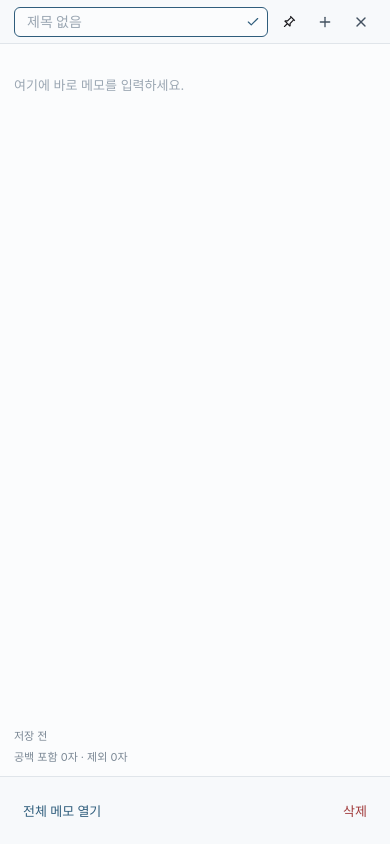
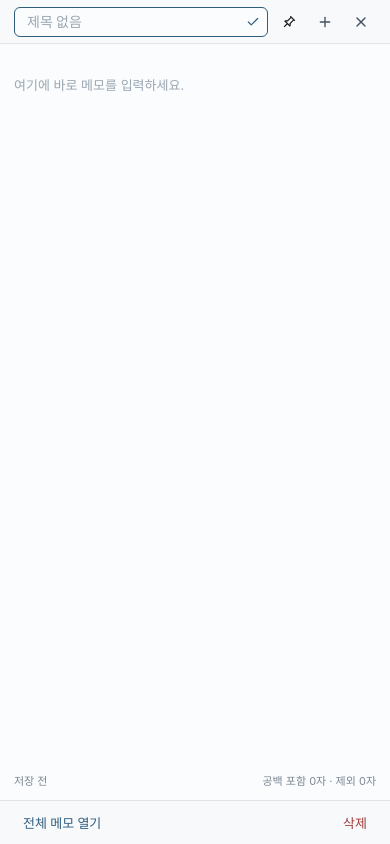
Before and after one commit to jungbk0808/seumideut, a React (Vite) app in the folder apps/desktop/: page / in a window 390 px wide. Built offline with nearby package versions, Linux system fonts and the light colour scheme.

Commit message:
fix(ui): 위젯 가로 리사이즈 비침과 하단 바 높이 조정

```diff
--- a/apps/desktop/src-tauri/tauri.conf.json
+++ b/apps/desktop/src-tauri/tauri.conf.json
@@ -21,7 +21,7 @@
         "resizable": true,
         "alwaysOnTop": false,
         "decorations": false,
-        "transparent": true,
+        "transparent": false,
         "shadow": true
       }
     ],
--- a/apps/desktop/src/styles.css
+++ b/apps/desktop/src/styles.css
@@ -1,6 +1,6 @@
 :root {
   color: #1f2933;
-  background: transparent;
+  background: #fbfcfd;
   font-family:
     "Noto Sans KR", Inter, ui-sans-serif, system-ui, -apple-system,
     BlinkMacSystemFont, "Segoe UI", sans-serif;
@@ -18,12 +18,11 @@ html,
 body,
 #root {
   width: 100%;
-  min-width: 320px;
   height: 100%;
   min-height: 100%;
   margin: 0;
   overflow: hidden;
-  background: transparent;
+  background: #fbfcfd;
 }
 
 button,
@@ -43,7 +42,7 @@ button {
   display: grid;
   place-items: center;
   padding: 0;
-  background: transparent;
+  background: #fbfcfd;
 }
 
 .app-header {
@@ -494,15 +493,17 @@ button {
 }
 
 .widget-mode {
+  display: block;
   padding: 0;
 }
 
 .widget-view {
-  width: 100vw;
-  height: 100vh;
+  width: 100%;
+  height: 100%;
   min-height: 0;
   display: grid;
-  grid-template-rows: 44px 1fr auto 68px;
+  grid-template-columns: minmax(0, 1fr);
+  grid-template-rows: 44px minmax(0, 1fr) auto 44px;
   overflow: hidden;
   border: 1px solid #cfd6de;
   border-radius: 8px;
@@ -1048,6 +1049,13 @@ button {
     white-space: normal;
   }
 
+  .status-row {
+    align-items: center;
+    flex-direction: row;
+    flex-wrap: wrap;
+    gap: 4px 8px;
+  }
+
   .widget-mode {
     padding: 0;
   }
--- a/apps/desktop/src/windows.ts
+++ b/apps/desktop/src/windows.ts
@@ -58,7 +58,7 @@ function createWindow(label: string, url: string, mode: "widget" | "full") {
     ...WINDOW_OPTIONS[mode],
     url,
     decorations: false,
-    transparent: true,
+    transparent: false,
     shadow: true,
     resizable: true,
   });
```
Also changed, not shown: 1 other file (tests, documents, lock files or other folders).
